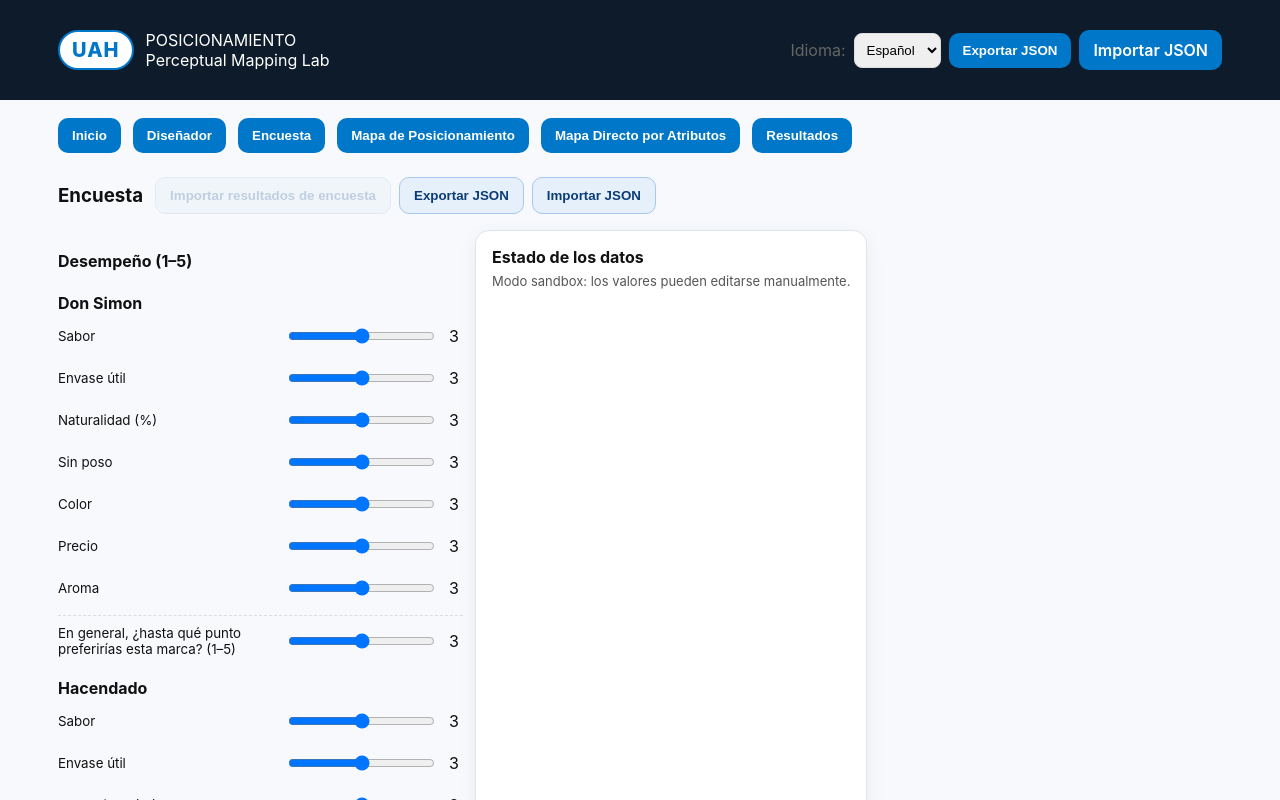
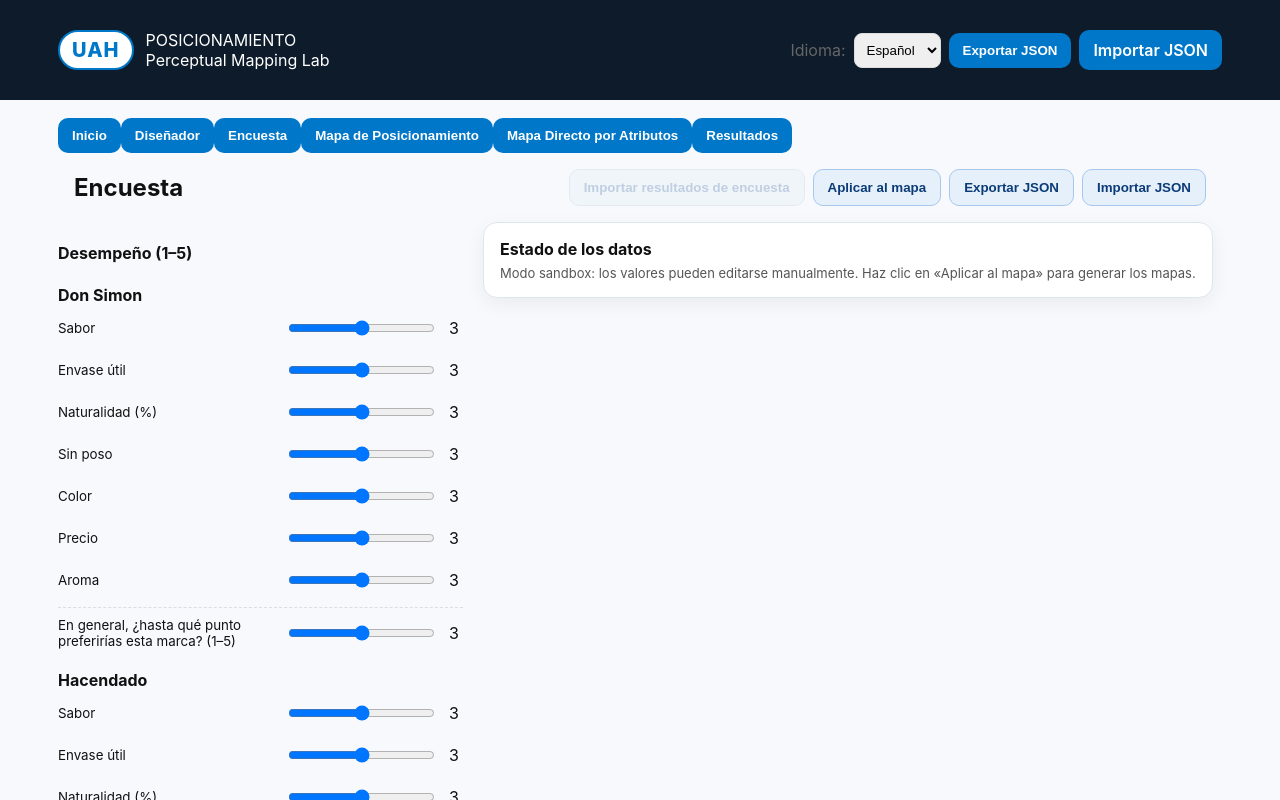
Before and after one commit to sergey-kazakov/posicionamiento-web-direct, a React (Vite) app: page / in a window 1280 px wide. Both pictures are taken after a click on the button "Encuesta". Shown: the top 800 px of the page. Built offline with nearby package versions, Linux system fonts and the light colour scheme.

Commit message:
Survey: stabilize sandbox UI, apply action and data status block in the Survey page

```diff
--- a/src/pages/Survey.tsx
+++ b/src/pages/Survey.tsx
@@ -183,21 +183,29 @@ export function Survey() {
     reader.readAsText(file);
   };
 
+  const applyToMap = () => {
+    setProject({
+      ...project,
+      performance: perf,
+      preference: pref,
+    });
+  };
+
   return (
   <>
     {/* --- SURVEY HEADER / TOOLBAR --- */}
-    <div style={{ marginTop: 24, marginBottom: 16 }}>
+    <div style={{ maxWidth: 1200, margin: "0 auto", padding: 16 }}>
       <div
         style={{
           display: "flex",
+          justifyContent: "space-between",
           alignItems: "center",
-          gap: 12,
-          flexWrap: "wrap",
+          gap: 16,
         }}
       >
-        <h3 style={{ margin: 0 }}>{tr.survey}</h3>
+        <h2 style={{ margin: 0 }}>{tr.survey}</h2>
 
-        <div style={{ display: "flex", gap: 8, alignItems: "center", flexWrap: "wrap" }}>
+        <div style={{ display: "flex", gap: 8 }}>
           {/* Import survey results (future) */}
           <button
             className="btn btn-soft"
@@ -211,6 +219,19 @@ export function Survey() {
             {project.lang === "es"
               ? "Importar resultados de encuesta"
               : "Import survey results"}
+          </button>
+
+          <button
+            className="btn btn-soft"
+            onClick={applyToMap}
+            disabled={hasImportedData}
+            title={
+              project.lang === "es"
+                ? "Aplica los valores actuales entregados por el mano y recalcula los mapas."
+                : "Apply current manually input values and recalculate the maps."
+            }
+          >
+            {project.lang === "es" ? "Aplicar al mapa" : "Apply to map"}
           </button>
 
           {/* Export JSON */}
@@ -251,7 +272,14 @@ export function Survey() {
     </div>
 
       {/* --- MAIN GRID --- */}
-      <div className="grid">
+      {/* --- MAIN LAYOUT (NO CSS) --- */}
+      <div
+        style={{
+          display: "flex",
+          gap: 20,
+          alignItems: "flex-start",
+        }}
+      >
         {/* Блок performance + preference */}
         <div>
           <h4>{tr.performance}</h4>
@@ -325,8 +353,8 @@ export function Survey() {
                   ? "Datos importados. La edición manual está desactivada."
                   : "Imported data. Manual editing is disabled.")
               : (project.lang === "es"
-                  ? "Modo sandbox: los valores pueden editarse manualmente."
-                  : "Sandbox mode: values can be edited manually.")}
+                  ? "Modo sandbox: los valores pueden editarse manualmente. Haz clic en «Aplicar al mapa» para generar los mapas."
+                  : "Sandbox mode: values can be edited manually. Click on “Apply to map” to generate the maps.")}
           </div>
         </div>
 
--- a/src/style.css
+++ b/src/style.css
@@ -73,7 +73,7 @@ footer .container {
 .btn:hover { background:#0066CC; }
 .btn:disabled { opacity:.6; cursor:not-allowed; }
 
-.grid { display:flex; gap:12px; flex-wrap:wrap; }
+//.grid { display:flex; gap:12px; flex-wrap:wrap; }
 
 .card {
   border:1px solid var(--border);
```
